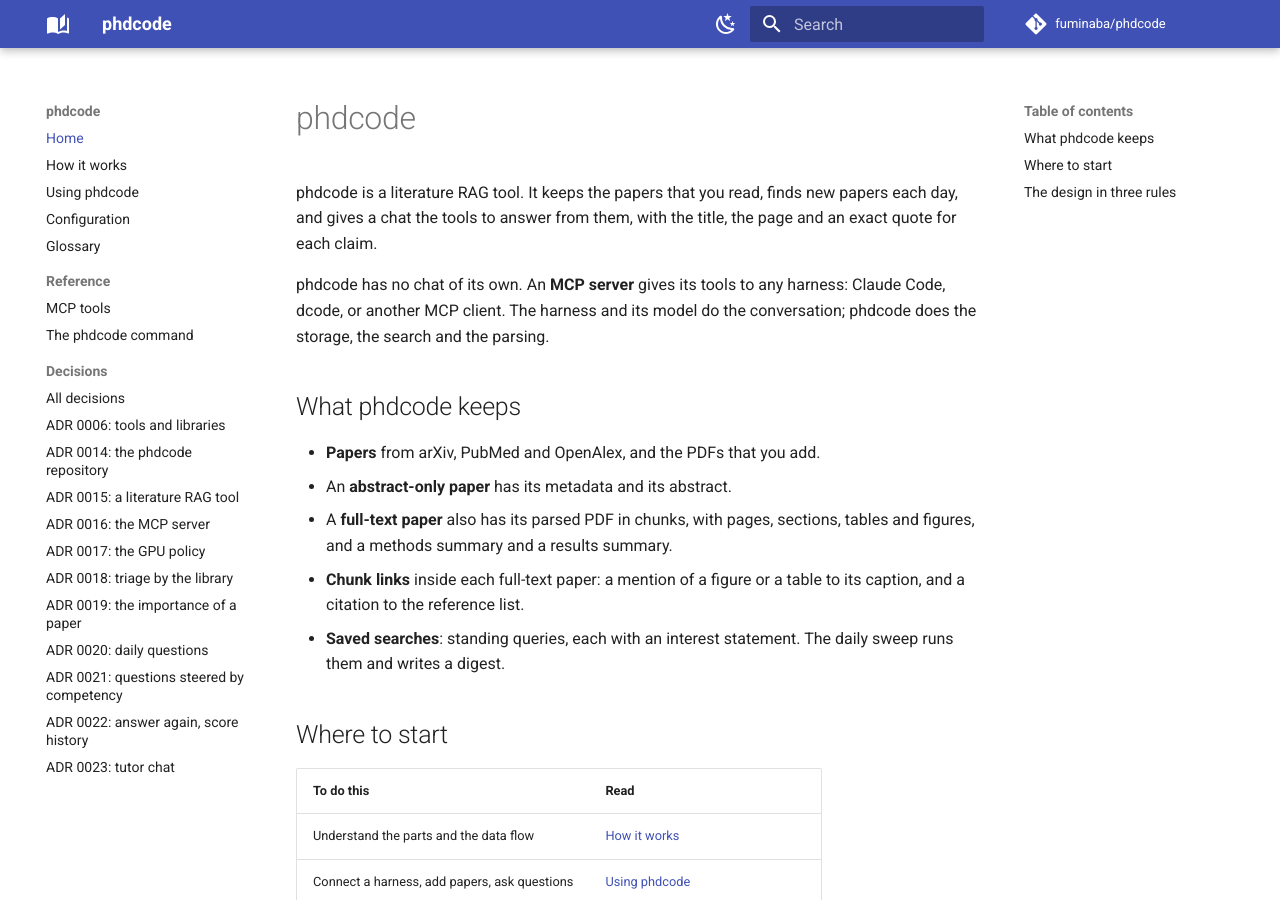
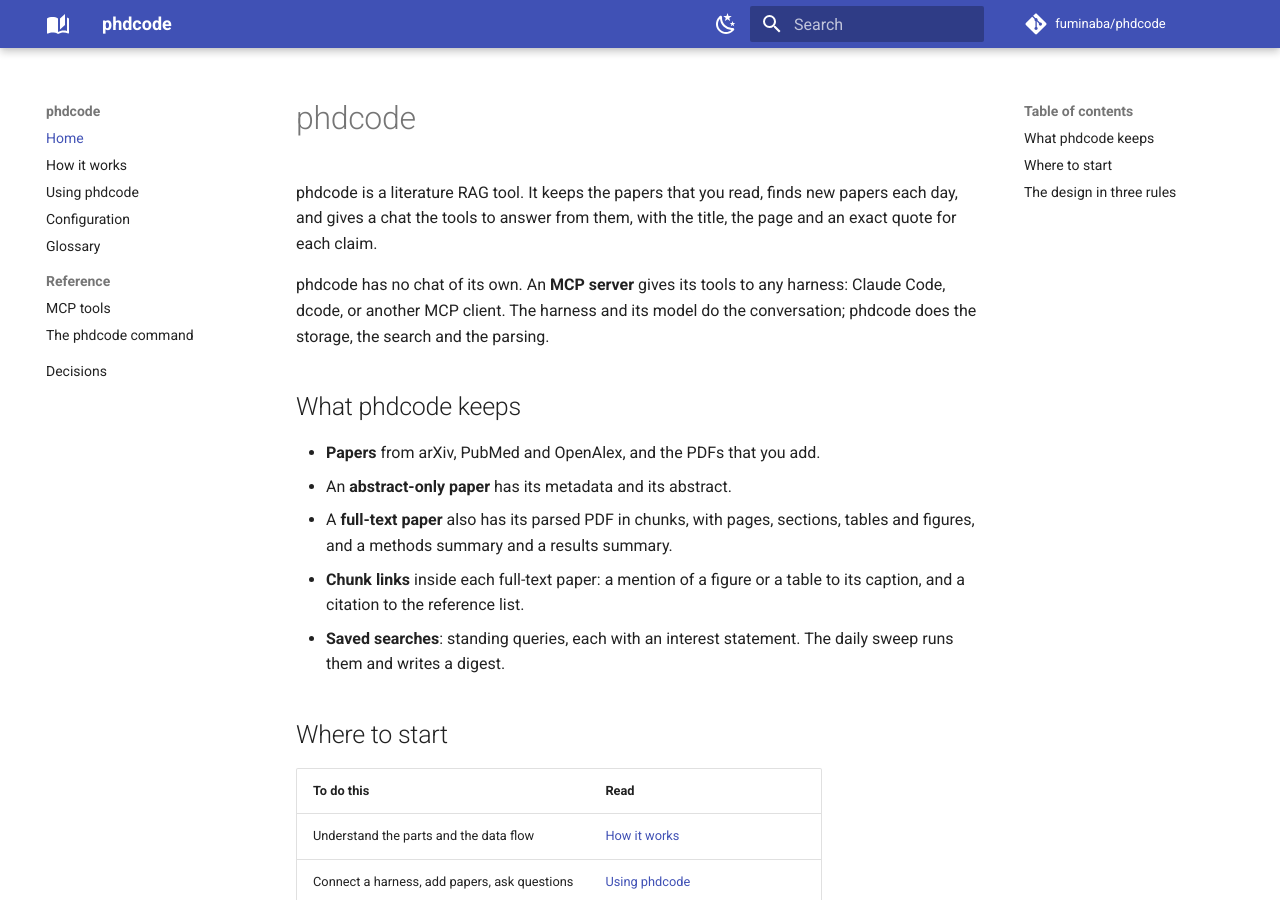
Before and after one commit to fuminaba/phdcode, an MkDocs documentation site: the page built from docs/index.md, in a window 1280 px wide and 900 px high. Built offline with MkDocs 1.6.1 and Material for MkDocs 9.7.7, drawn with Linux system fonts in a browser that asks for light colours; comment, search, counter and statistics services are not loaded.

Commit message:
The backup dumps each table of schema.sql, not a list that went stale: it left out 9 of 15 tables. The docs menu links adr/README.md only, so it shows each ADR.

```diff
--- a/mkdocs.yml
+++ b/mkdocs.yml
@@ -76,16 +76,5 @@ nav:
   - Reference:
       - MCP tools: reference/tools.md
       - The phdcode command: reference/cli.md
-  - Decisions:
-      - All decisions: adr/README.md
-      - "ADR 0006: tools and libraries": adr/0006-capability-split-tools-vs-libraries.md
-      - "ADR 0014: the phdcode repository": adr/0014-new-repository-phdcode.md
-      - "ADR 0015: a literature RAG tool": adr/0015-rescope-to-literature-rag-tool.md
-      - "ADR 0016: the MCP server": adr/0016-mcp-server-is-the-only-integration.md
-      - "ADR 0017: the GPU policy": adr/0017-gpu-main-slot.md
-      - "ADR 0018: triage by the library": adr/0018-triage-by-the-library.md
-      - "ADR 0019: the importance of a paper": adr/0019-importance-of-a-paper.md
-      - "ADR 0020: daily questions": adr/0020-daily-question.md
-      - "ADR 0021: questions steered by competency": adr/0021-questions-steered-by-competency.md
-      - "ADR 0022: answer again, score history": adr/0022-answer-again-with-score-history.md
-      - "ADR 0023: tutor chat": adr/0023-tutor-chat.md
+  # adr/README.md links each ADR, so the nav does not list them again.
+  - Decisions: adr/README.md
```
Also changed, not shown: 1 other file.
